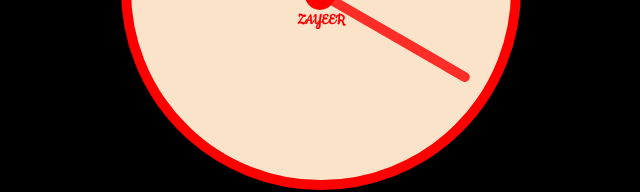
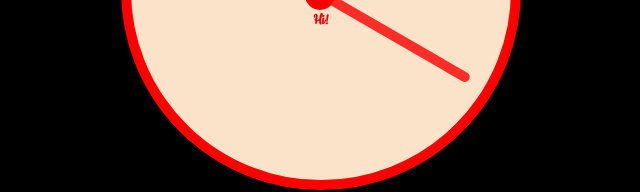
Before and after one commit to Zayeer/Clock, a plain HTML site: page index.html in a window 1280 px wide. Shown: the part 410-602 px from the top of the page, 319-959 px from the left. Drawn offline with Linux system fonts and the light colour scheme.

Commit message:
Update index.html

```diff
--- a/index.html
+++ b/index.html
@@ -11,7 +11,7 @@
 		<div class="hand hour-hand"></div>
 		<div class="hand minute-hand"></div>
 		<div class="hand second-hand"></div>
-		<div id="name">ZAYEER</div>
+		<div id="name">Hi!</div>
 	</div>
 	<script type="text/javascript" src = "script.js"></script>
 </body>
```
